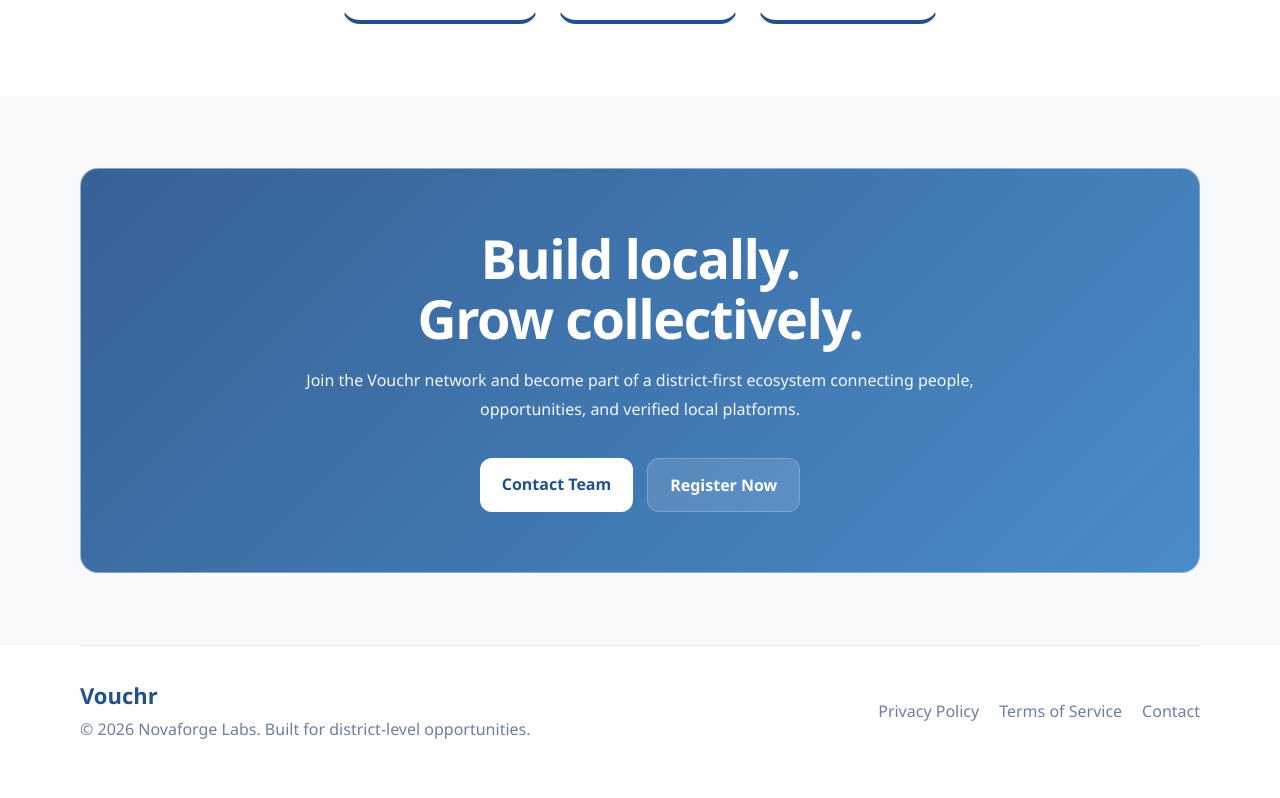
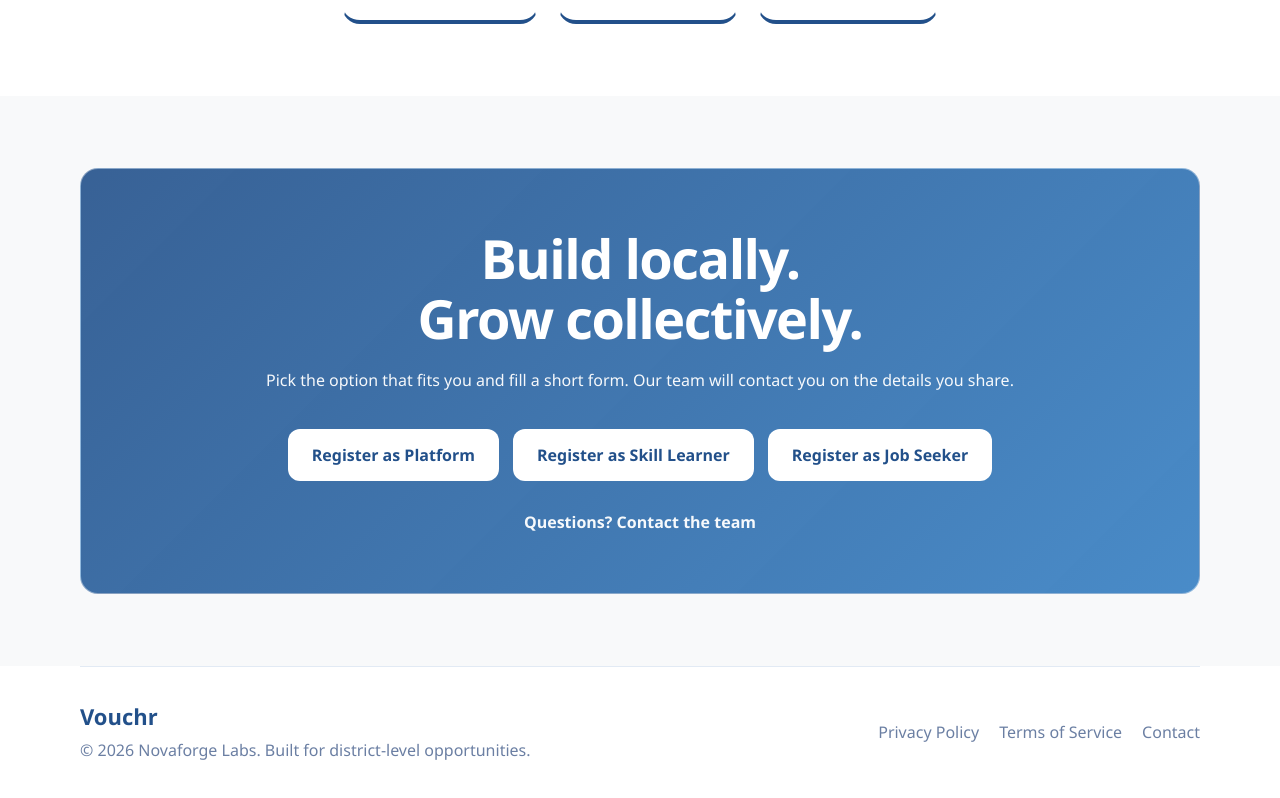
Before and after one commit to dex3418/vouchr, a React (Vite) app: page / in a window 1280 px wide. Shown: the part 3195-3993 px from the top of the page. Before the commit the page ends 3972 px from the top, so only its background shows below. Built offline with nearby package versions, Linux system fonts and the light colour scheme.

Commit message:
Add files via upload

```diff
--- a/src/pages/VouchrLanding.jsx
+++ b/src/pages/VouchrLanding.jsx
@@ -54,6 +54,19 @@ const platformSteps = [
   "Register your platform",
   "Verification process",
   "Go live on network",
+];
+
+/* ===== REGISTRATION LINKS: replace these three with your own form links ===== */
+const REGISTER_LINKS = {
+  platform: "https://docs.google.com/forms/d/1EYPpBse1_zDU6kW5Ei3tL_4gAdYpm85oi7rYRFv6BiA/viewform",
+  skillLearner: "https://docs.google.com/forms/d/1Qdj1PktlPfbrB77jUyFjAdeK4MQmvYQBdx08fdirGkI/viewform",
+  jobSeeker: "https://docs.google.com/forms/d/1JZtA8baPGeN-VX34aCUgqzFccoG8fAI5gwrAHSl39YU/viewform",
+};
+
+const registerButtons = [
+  { label: "Register as Platform", href: REGISTER_LINKS.platform },
+  { label: "Register as Skill Learner", href: REGISTER_LINKS.skillLearner },
+  { label: "Register as Job Seeker", href: REGISTER_LINKS.jobSeeker },
 ];
 
 /* ========================= GLOBAL STYLES ========================= */
@@ -618,9 +631,8 @@ function CTASection() {
               fontSize: 16,
             }}
           >
-            Join the Vouchr network and become part of a district-first
-            ecosystem connecting people, opportunities, and verified local
-            platforms.
+            Pick the option that fits you and fill a short form. Our team will
+            contact you on the details you share.
           </p>
 
           <div
@@ -629,34 +641,34 @@ function CTASection() {
               justifyContent: "center",
               flexWrap: "wrap",
               gap: 14,
+              marginBottom: 30,
             }}
           >
+            {registerButtons.map((btn) => (
               <a
-              href="mailto:devashishmarkam5@gmail.com"
+                key={btn.label}
+                href={btn.href}
+                target="_blank"
+                rel="noopener noreferrer"
                 style={{
                   background: C.white,
                   color: C.core,
-                padding: "15px 22px",
+                  padding: "15px 24px",
                   borderRadius: 12,
                   fontWeight: 800,
                 }}
               >
-              Contact Team
+                {btn.label}
               </a>
+            ))}
+          </div>
+
           <a
-              href="mailto:devashishmarkam5@gmail.com?subject=Register%20with%20Vouchr"
-              style={{
-                background: "rgba(255,255,255,0.12)",
-                color: C.white,
-                border: "1px solid rgba(255,255,255,0.2)",
-                padding: "15px 22px",
-                borderRadius: 12,
-                fontWeight: 800,
-              }}
+            href="mailto:devashishmarkam5@gmail.com"
+            style={{ color: C.white, fontWeight: 700, opacity: 0.95 }}
           >
-              Register Now
+            Questions? Contact the team
           </a>
-          </div>
         </GlassCard>
       </div>
     </section>
```
Lines whose indentation alone changed are shown as unchanged.
